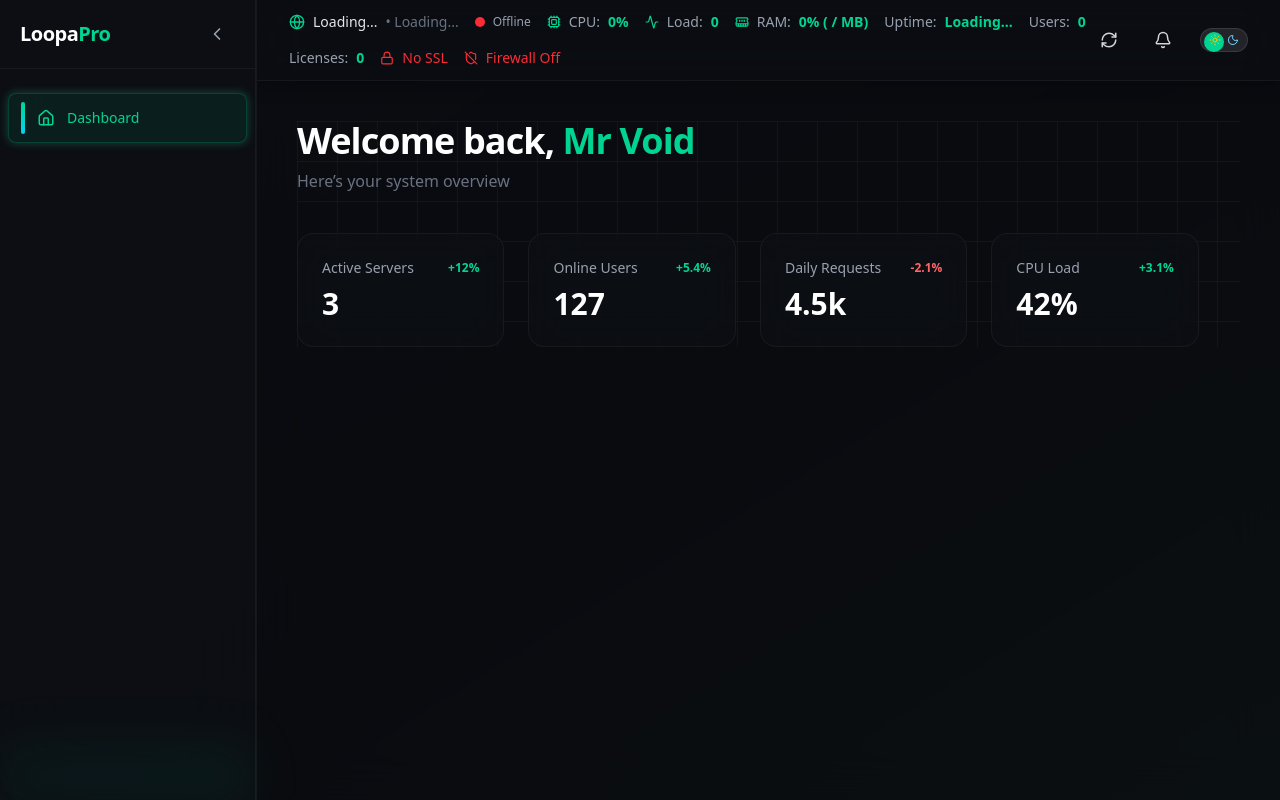
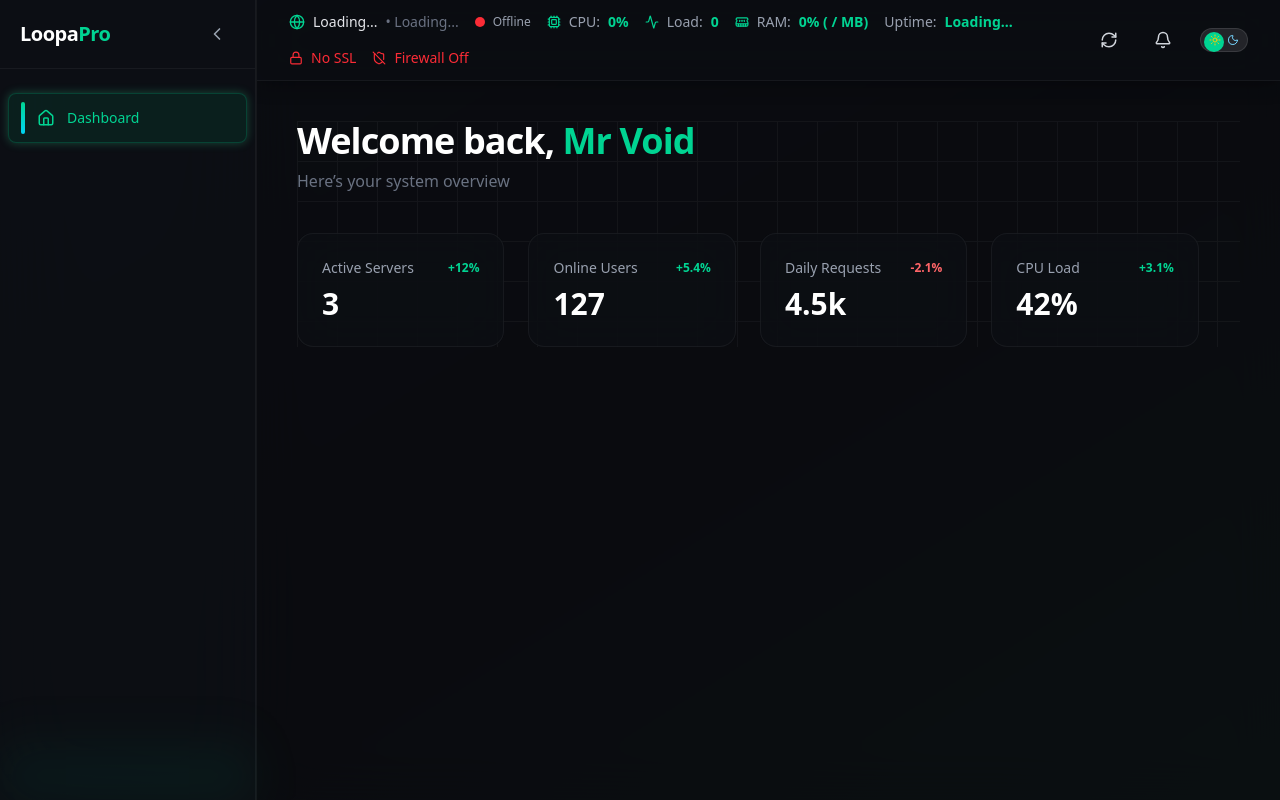
Before and after one commit to MrVoidLink/loopa-server-panel, a React (Vite) app: page / in a window 1280 px wide. Built offline with nearby package versions, Linux system fonts and the light colour scheme; no server answers.

Commit message:
Removed users/licenses from header + fixed real firewall check

```diff
--- a/src/app/layout/components/Header.jsx
+++ b/src/app/layout/components/Header.jsx
@@ -24,12 +24,9 @@ function Header() {
     memoryPercent: "0",
     firewall: "off",
     ssl: "none",
-    activeUsers: 0,
-    activeLicenses: 0,
     region: "Loading...",
   });
 
-  // ✅ گرفتن داده از API
   const fetchStatus = async () => {
     try {
       setRefreshing(true);
@@ -44,21 +41,19 @@ function Header() {
     }
   };
 
-  // ⏱ هر 10 ثانیه آپدیت
   useEffect(() => {
     fetchStatus();
     const interval = setInterval(fetchStatus, 10000);
     return () => clearInterval(interval);
   }, []);
 
-  // 🎨 تم تیره/روشن
   useEffect(() => {
     document.documentElement.classList.toggle("dark", darkMode);
   }, [darkMode]);
 
   return (
     <header className="flex flex-col md:flex-row md:items-center md:justify-between gap-3 md:gap-0 px-4 md:px-8 py-3 bg-[#0c0e13]/80 backdrop-blur-xl border-b border-white/5 shadow-[0_0_20px_rgba(0,0,0,0.4)] sticky top-0 z-40">
-      {/* 🔹 بخش اطلاعات سیستم */}
+      {/* 🔹 اطلاعات سیستم */}
       <div className="flex flex-wrap items-center gap-4 text-sm text-gray-300">
         {/* 🌍 IP + Region */}
         <div className="flex items-center gap-2">
@@ -128,22 +123,6 @@ function Header() {
           <span className="text-emerald-400 font-semibold">{status.uptime}</span>
         </div>
 
-        {/* 👥 Users */}
-        <div className="flex items-center gap-2">
-          <span className="text-gray-400">Users:</span>
-          <span className="text-emerald-400 font-semibold">
-            {status.activeUsers}
-          </span>
-        </div>
-
-        {/* 🪪 Licenses */}
-        <div className="flex items-center gap-2">
-          <span className="text-gray-400">Licenses:</span>
-          <span className="text-emerald-400 font-semibold">
-            {status.activeLicenses}
-          </span>
-        </div>
-
         {/* 🔒 SSL */}
         <div className="flex items-center gap-2">
           {status.ssl === "active" ? (
@@ -177,9 +156,8 @@ function Header() {
         </div>
       </div>
 
-      {/* 🔹 بخش راست: کنترل‌ها */}
+      {/* 🔹 کنترل‌ها */}
       <div className="flex items-center justify-end gap-5 text-gray-300">
-        {/* 🔄 Refresh */}
         <button
           onClick={fetchStatus}
           className={`p-2 rounded-md hover:bg-white/10 transition-all duration-300 ${
@@ -192,7 +170,6 @@ function Header() {
           <RefreshCw size={18} />
         </button>
 
-        {/* 🔔 Notifications */}
         <button
           className="p-2 rounded-md hover:bg-white/10 hover:text-emerald-400 transition"
           title="Notifications"
@@ -200,7 +177,6 @@ function Header() {
           <Bell size={18} />
         </button>
 
-        {/* ☀️🌙 Theme */}
         <button
           onClick={() => setDarkMode(!darkMode)}
           title="Toggle theme"
```
Also changed, not shown: 1 other file (tests, documents, lock files or other folders).
